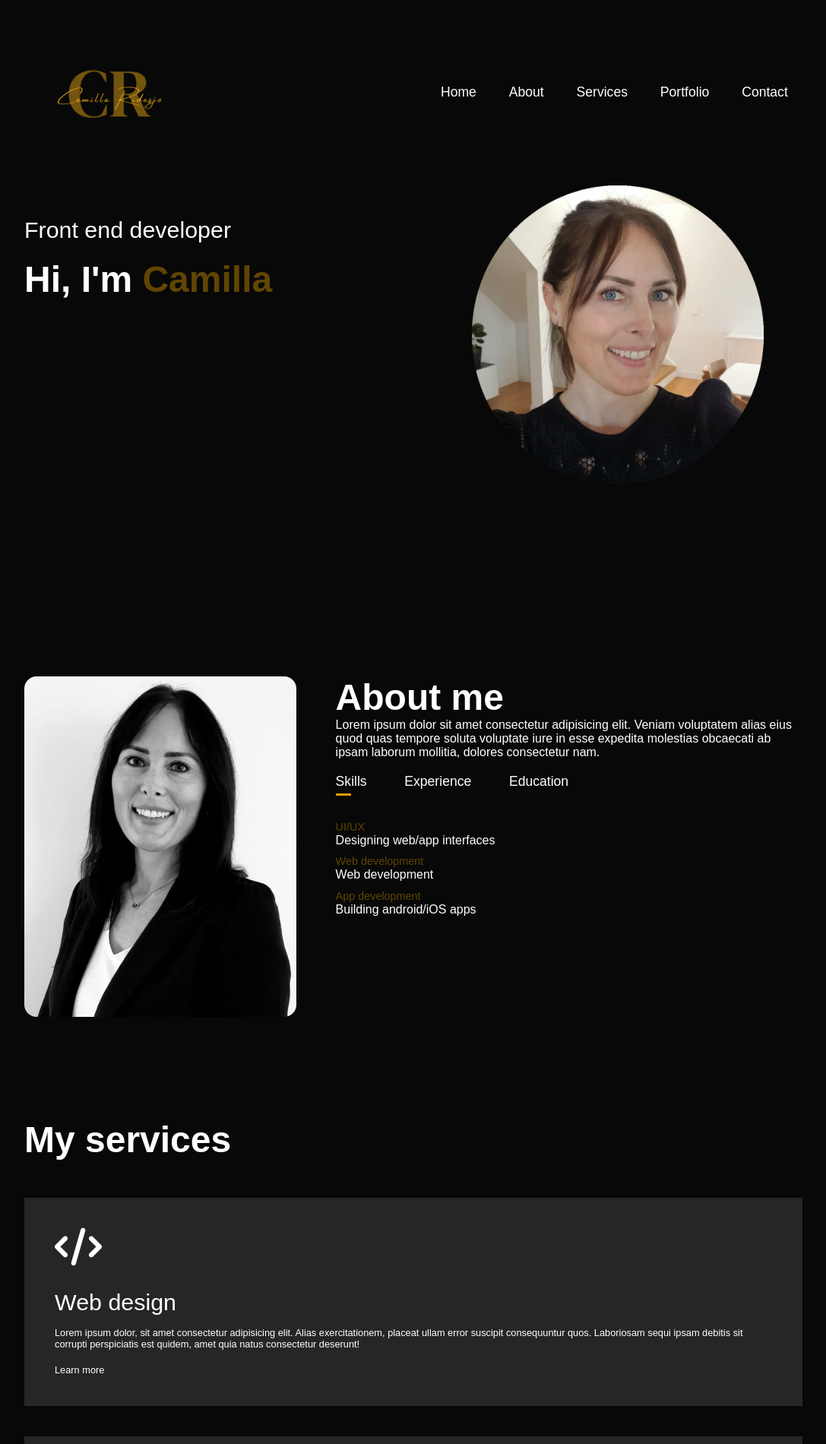
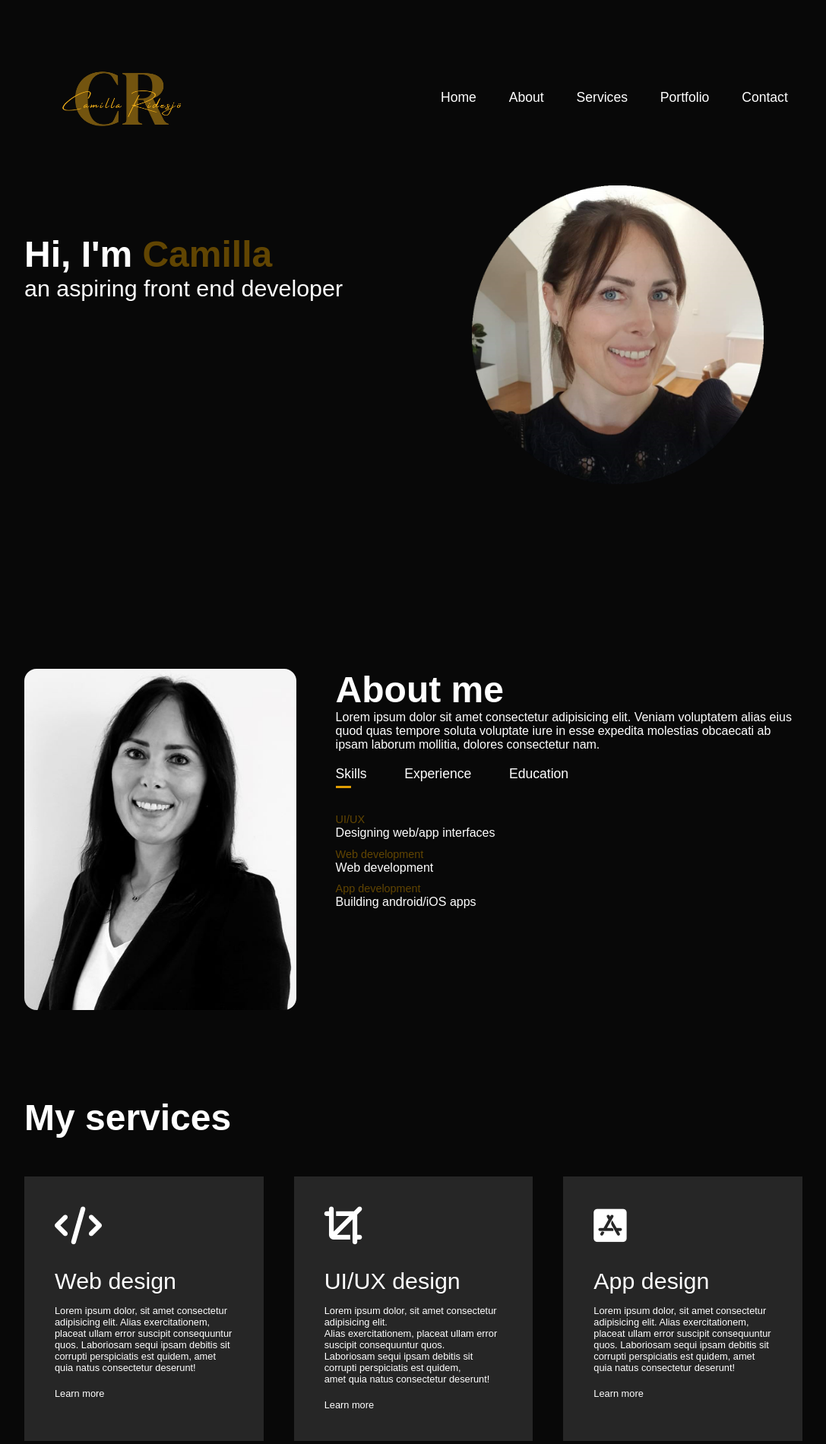
Before and after one commit to c-ridesjo/P, a website built with Vite: page index.html in a window 1280 px wide. Shown: the top 1900 px of the page at 76% size, without its empty margins (96-1183 px from the left). Built offline with nearby package versions, Linux system fonts and the light colour scheme.

Commit message:
css fix, grid

```diff
--- a/index.html
+++ b/index.html
@@ -22,8 +22,8 @@
           </ul>
         </nav>
         <div class="header-text">
-          <p>Front end developer</p>
           <h1>Hi, I'm <span>Camilla</span></h1>
+          <p>an aspiring front end developer</p>
         </div>
       </div>
     </div>
--- a/style.css
+++ b/style.css
@@ -20,7 +20,7 @@ body {
 }
 
 .container {
-  padding: 0.6rem 10%;
+  padding: 0 10%;
 }
 
 nav {
@@ -31,7 +31,7 @@ nav {
 }
 
 .logo {
-  width: 14rem;
+  width: 16rem;
 }
 
 nav ul li {
@@ -163,7 +163,8 @@ nav ul li a:hover::after {
 
 .services_list {
   display: grid;
-  grid-template-columns: repeat(auto-fit, minmax(15.6rem 1fr));
+  /* grid-template-columns: repeat(auto-fit, minmax(15.6rem 1fr)); */
+  grid-template-columns: 1fr 1fr 1fr;
   grid-gap: 2.5rem;
   margin-top: 3.1rem;
 }
@@ -205,12 +206,12 @@ nav ul li a:hover::after {
 
 #portfolio {
   padding: 3.1rem 0;
-
 }
 
 .work_list {
   display: grid;
-  grid-template-columns: repeat(auto-fit, minmax(15.6rem 1fr));  /* fungerar inte */
+  /* grid-template-columns: repeat(auto-fit, minmax(15.6rem 1fr));  */
+  grid-template-columns: 1fr 1fr 1fr;
   grid-gap: 2.5rem;
   margin-top: 3.1rem;
 }
@@ -231,7 +232,7 @@ nav ul li a:hover::after {
 .layer {
   width: 100%;
   height: 0;
-  background: linear-gradient(rgba(0,0,0,0,6), #614502);    /*fungerar inte */
+  background: linear-gradient(#000006, #614502);
   border-radius: 0.6rem;
   position: absolute;
   left: 0;
```
